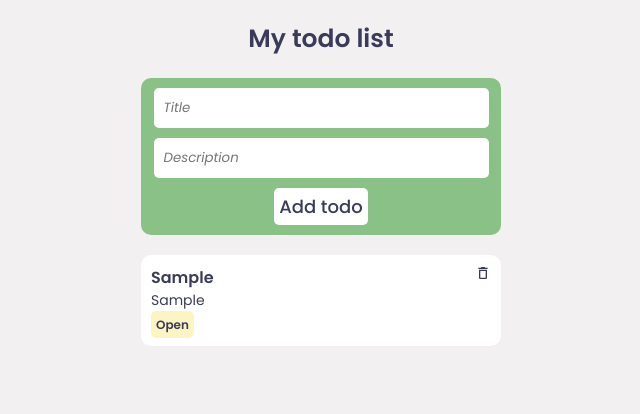
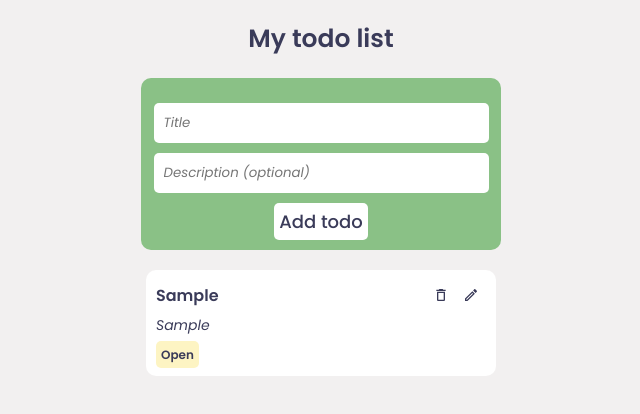
Before and after one commit to jordhan2k/react-project, a React (Create React App) app: page / in a window 1280 px wide. Both pictures are taken after typing "Sample", "Sample" into the empty fields and a click on the button "Add todo". Shown: the top 414 px of the page, without its empty margins (319-959 px from the left). Built offline with nearby package versions, Linux system fonts and the light colour scheme.

Commit message:
Update edit feature

```diff
--- a/package.json
+++ b/package.json
@@ -1,5 +1,5 @@
 {
-  "name": "react-project",
+  "name": "todo-app",
   "version": "0.1.0",
   "private": true,
   "dependencies": {
--- a/src/App.js
+++ b/src/App.js
@@ -1,13 +1,9 @@
 import Dashboard from "./pages/Dashboard";
 import LifeCycle from "./pages/LifeCycle";
-
-
 
 function App() {
   return (
     <Dashboard />
-    // <LifeCycle />
-
   );
 }
 
--- a/src/components/AddPanel.js
+++ /dev/null
@@ -1,107 +0,0 @@
-import React, { Component } from 'react'
-import styled from 'styled-components'
-import { color } from '../utils/constants';
-
-const Container = styled.div`
-    background-color: ${color.primaryGreen};
-    display: flex;
-    flex-direction: column;
-    align-items: center;
-
-    width: 90%;
-    border-radius: 10px;
-    padding: 5px;
-    box-sizing: border-box;
-    margin-bottom: 10px;
-`;
-
-const Input = styled.input`
-    width: 90%;
-    border: none;
-    padding: 10px;
-    border-radius: 5px;
-    margin: 5px 0;
-    :focus{
-        outline-style: none;
-    }
-    ::placeholder {
-        font-style: italic;
-    }
-`;
-
-const Button = styled.button`
-    margin: 5px 0;
-    border: none;
-    padding: 5px;
-    font-size: 18px;
-    font-weight: 500;
-    border-radius: 5px;
-    background-color: white;
-    cursor: pointer;
-    :focus{
-        border: none;
-    }
-
-
-`;
-
-export default class AddPanel extends Component {
-    constructor() {
-        super();
-
-        this.state = {
-            todoInput: {
-                title: "",
-                desc: ""
-            }
-        }
-    }
-
-    onInputChange(event) {
-        this.setState({
-            todoInput: {
-                ...this.state.todoInput,
-                [event.target.name]: event.target.value
-            }
-        });
-    }
-
-    onAddBtn() {
-        if (this.state.todoInput.title)
-            this.props.addTodoHandler(this.state.todoInput)
-            this.setState({
-                todoInput: {
-                    title: "",
-                    desc: ""
-                }
-            });
-    }
-
-
-    render() {
-        return (
-            <Container>
-                <Input
-                    type="text"
-                    placeholder="Title"
-                    value={this.state.todoInput.title}
-                    name="title"
-                    onChange={(event) => this.onInputChange(event)}
-                    required
-                />
-                <Input
-                    type="text"
-                    placeholder="Description"
-                    name="desc"
-                    value={this.state.todoInput.desc}
-                    onChange={(event) => this.onInputChange(event)}
-                />
-                <Button
-                    type="submit"
-                    onClick={this.onAddBtn.bind(this)}>
-                    Add todo
-                </Button>
-            </Container>
-        )
-    }
-}
--- a/src/components/Card.js
+++ b/src/components/Card.js
@@ -2,10 +2,11 @@ import React, { Component } from 'react'
 import styled from 'styled-components'
 import { color } from '../utils/constants';
 import DeleteOutlineOutlinedIcon from '@mui/icons-material/DeleteOutlineOutlined';
+import EditOutlined from '@mui/icons-material/EditOutlined';
 
 const Container = styled.div`
     background-color: white;
-    width: 90%;
+    width: 350px;
     border-radius: 10px;
     padding: 10px;
     box-sizing: border-box;
@@ -14,27 +15,45 @@ const Container = styled.div`
         /* transform: scale(1.01); */
         box-shadow: 0 0 5px 2px rgba(0, 0, 0, .09);
     }
-
 `;
 
 const Header = styled.div`
     display: flex;
+    align-items: center;
+    margin-bottom: 5px;
 `;
 
 const Title = styled.h1`
     font-weight: 600;
     font-size: 16px;
     flex: 1;
+`;
+
+const IconContainer = styled.div`
+    height: 30px;
+    width: 30px;
+    border-radius: 50%;
+    display: flex;
+    align-items: center;
+    justify-content: center;
+    cursor: pointer;
+    &:hover {
+        box-shadow: 0 0 5px 2px rgba(0, 0, 0, .09);
+    }
 
 `;
 
+
 const Desc = styled.p`
     font-size: 14px;
+    margin: 5px 0;
+    font-style: italic;
 
 `;
 
 
 const Status = styled.span`
+    margin: 5px 0;
     font-weight: 600;
     font-size: 12px;
     padding: 5px;
@@ -49,19 +68,22 @@ export default class Card extends Component {
 
 
     render() {
-        const { todo, statusHandler } = this.props;
+        const { todo, statusHandler, deleteHandler, editHandler } = this.props;
 
         return (
             <Container status={todo.isCompleted}>
                 <Header>
                     <Title>{todo.title}</Title>
-                    <DeleteOutlineOutlinedIcon
-                        style={{
-                            fontSize: 16,
-                            cursor: 'pointer'
-                        }}
-                        onClick={() => this.props.deleteHandler(todo._id)}
+                    <IconContainer >
+                        <DeleteOutlineOutlinedIcon style={{ fontSize: "16px" }}
+                            onClick={() => deleteHandler(todo._id)}
                         />
+                    </IconContainer>
+                    <IconContainer>
+                        <EditOutlined style={{ fontSize: "16px" }}
+                            onClick={() => editHandler(todo)}
+                        />
+                    </IconContainer>
                 </Header>
 
                 <Desc>{todo.desc}</Desc>
--- /dev/null
+++ b/src/components/InputPanel.js
@@ -0,0 +1,150 @@
+import React, { Component } from 'react'
+import styled from 'styled-components'
+import { color } from '../utils/constants';
+import ClearRoundedIcon from '@mui/icons-material/ClearRounded';
+
+const Container = styled.form`
+    background-color: ${props => props.mode === "add" ? color.primaryGreen : color.primaryPurple};
+    display: flex;
+    flex-direction: column;
+    align-items: center;
+    padding: 5px;
+    padding-top: 20px;
+    width: 350px;
+    border-radius: 10px;
+    position: relative;
+    margin-bottom: 10px;
+`;
+
+const IconContainer = styled.div`
+    position: absolute;
+    right: -15px;
+    top: -15px;
+    background-color: white;
+    height: 30px;
+    width: 30px;
+    border-radius: 50%;
+    display: flex;
+    align-items: center;
+    justify-content: center;
+    cursor: pointer;
+    &:hover {
+        box-shadow: 0 0 5px 2px rgba(0, 0, 0, .09);
+    }
+
+`;
+
+const Input = styled.input`
+    width: 90%;
+    border: none;
+    padding: 10px;
+    border-radius: 5px;
+    margin: 5px 0;
+    :focus{
+        outline-style: none;
+    }
+    ::placeholder {
+        font-style: italic;
+    }
+`;
+
+const Button = styled.button`
+    margin: 5px 0;
+    border: none;
+    padding: 5px;
+    font-size: 18px;
+    font-weight: 500;
+    border-radius: 5px;
+    background-color: white;
+    cursor: pointer;
+    :focus{
+        border: none;
+    }
+
+
+`;
+
+export default class InputPanel extends Component {
+    constructor() {
+        super();
+
+        this.state = {
+            todoInput: {
+                title: "",
+                desc: "",
+                isCompleted: false
+            },
+            mode: ""
+        }
+    }
+
+    componentDidMount() {
+        this.setState({
+            todoInput: { ...this.props.todo },
+            mode: this.props.mode
+        })
+
+    }
+
+    onInputChange(event) {
+        this.setState({
+            todoInput: {
+                ...this.state.todoInput,
+                [event.target.name]: event.target.value
+            }
+        });
+    }
+
+    onFormSubmit(event) {
+        event.preventDefault();
+        if (this.state.todoInput.title)
+            this.props.submitHandler(this.state.todoInput)
+        this.setState({
+            todoInput: {
+                title: "",
+                desc: ""
+            }
+        });
+    }
+
+
+    render() {
+
+        return (
+            <Container
+                mode={this.state.mode}
+                onSubmit={event => this.onFormSubmit(event)}>
+
+                {this.state.mode === "edit" &&
+                    <IconContainer
+                        title="Click to cancel"
+                        onClick={() => this.props.cancelHandler()}>
+                        <ClearRoundedIcon />
+                    </IconContainer>
+                }
+
+                <Input
+                    type="text"
+                    placeholder="Title"
+                    value={this.state.todoInput.title}
+                    name="title"
+                    onChange={(event) => this.onInputChange(event)}
+                    required
+                />
+
+                <Input
+                    type="text"
+                    placeholder="Description (optional)"
+                    name="desc"
+                    value={this.state.todoInput.desc}
+                    onChange={(event) => this.onInputChange(event)}
+                />
+
+                <Button type="submit" >
+                    {this.state.mode === "add" ? "Add" : "Edit"} todo
+                </Button>
+
+            </Container>
+        )
+    }
+}
--- /dev/null
+++ b/src/components/Modal.js
@@ -0,0 +1,24 @@
+import styled from 'styled-components'
+import React, { Component } from 'react'
+
+const Container = styled.div`
+    position: fixed;
+    top: 0;
+    left: 0;
+    height: 100%;
+    width: 100%;
+    background-color: rgba(0, 0 , 0, .5);
+    backdrop-filter: blur(5px);
+    display: flex;
+    justify-content: center;
+    align-items: center;
+`;
+
+export default class Modal extends Component {
+    render() {
+        return (
+            <Container>
+                {this.props.children}
+            </Container>)
+    }
+}
--- a/src/pages/Dashboard.js
+++ b/src/pages/Dashboard.js
@@ -1,9 +1,17 @@
 import React, { Component } from 'react'
 import styled from 'styled-components';
-import AddPanel from '../components/AddPanel';
 import Card from '../components/Card';
-import { color } from '../utils/constants';
+import { color, FILTER_ALL, FILTER_COMP, FILTER_OPEN } from '../utils/constants';
 import { v4 as uuidv4 } from 'uuid';
+import EditModal from '../components/Modal';
+import InputPanel from '../components/InputPanel';
+
+import Modal from '../components/Modal';
+
+
+
+
+
 
 
 const Container = styled.div`
@@ -11,6 +19,8 @@ const Container = styled.div`
     justify-content: center;
     background-color: ${color.primaryGray};
     overflow-y: scroll;
+    position: relative;
+
 `;
 
 const Wrapper = styled.div`
@@ -35,19 +45,32 @@ const Title = styled.h1`
 
 
 
+
+
+
 export default class Dashboard extends Component {
     constructor() {
         super();
-
         this.state = {
             todos: [],
+            showEditModal: false,
+            editedTodo: {}
         }
+
+        this.changeStatus = this.changeStatus.bind(this);
+        this.addTodo = this.addTodo.bind(this);
+        this.editTodo = this.editTodo.bind(this);
+        this.deleteTodo = this.deleteTodo.bind(this);
+        this.closeEditPanel = this.closeEditPanel.bind(this);
+        this.openEditPanel = this.openEditPanel.bind(this);
     }
 
     changeStatus(todoId) {
         this.setState(prevState => ({
             ...prevState,
-            todos: prevState.todos.map(todo => todo._id === todoId ? { ...todo, isCompleted: !todo.isCompleted } : todo)
+            todos: prevState.todos.map(todo => todo._id === todoId
+                ? { ...todo, isCompleted: !todo.isCompleted }
+                : todo)
         }));
     }
 
@@ -68,26 +91,58 @@ export default class Dashboard extends Component {
         this.setState({
             todos: this.state.todos.filter(todo => todo._id !== todoId)
         })
-
     }
 
+    editTodo(updatedTodo) {
+        this.setState({
+            todos: this.state.todos.map(todo => todo._id === updatedTodo._id ? updatedTodo : todo)
+        })
+        this.closeEditPanel();
+    }
 
+    openEditPanel(editedTodo) {
+        this.setState({ showEditModal: true });
+        this.setState({ editedTodo })
+    }
+
+    closeEditPanel() {
+        this.setState({ showEditModal: false });
+        this.setState({ editedTodo: {} })
+    }
 
     render() {
         return (
             <Container>
                 <Wrapper >
                     <Title>My todo list</Title>
-                    <AddPanel addTodoHandler={this.addTodo.bind(this)} />
+                    <InputPanel
+                        submitHandler={this.addTodo}
+                        mode="add"
+                    />
+
                     {this.state.todos.length > 0 && this.state.todos.map(item => (
                         <Card
                             key={item._id}
                             todo={item}
-                            statusHandler={this.changeStatus.bind(this)}
-                            deleteHandler={this.deleteTodo.bind(this)}
+                            statusHandler={this.changeStatus}
+                            deleteHandler={this.deleteTodo}
+                            editHandler={this.openEditPanel}
                         />
                     ))}
                 </Wrapper>
+
+                {this.state.showEditModal && <Modal
+                    show={this.state.showEditModal}
+                >
+                    <InputPanel
+                        todo={this.state.editedTodo}
+                        submitHandler={this.editTodo}
+                        cancelHandler={this.closeEditPanel}
+                        mode="edit"
+
+                    />
+                </Modal>}
+
             </Container>
         )
     }
--- a/src/utils/constants.js
+++ b/src/utils/constants.js
@@ -6,3 +6,7 @@ export const color = {
     primaryPurple: "#D6C8F6",
     secondaryDarkBlue: "#3A3B59"
 }
+
+export const FILTER_ALL = "All";
+export const FILTER_OPEN = "Open";
+export const FILTER_COMP = "Completed"
```
